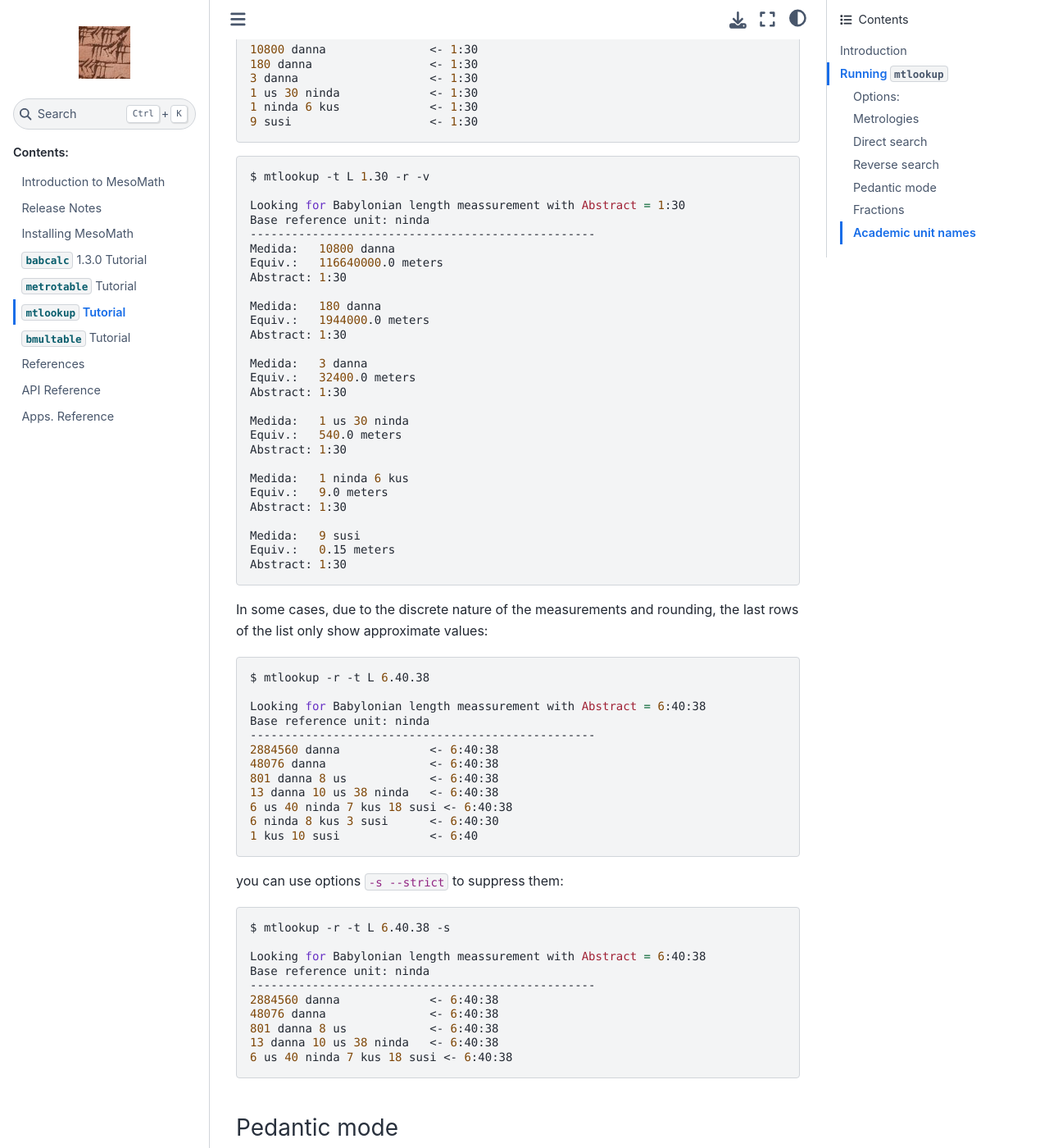
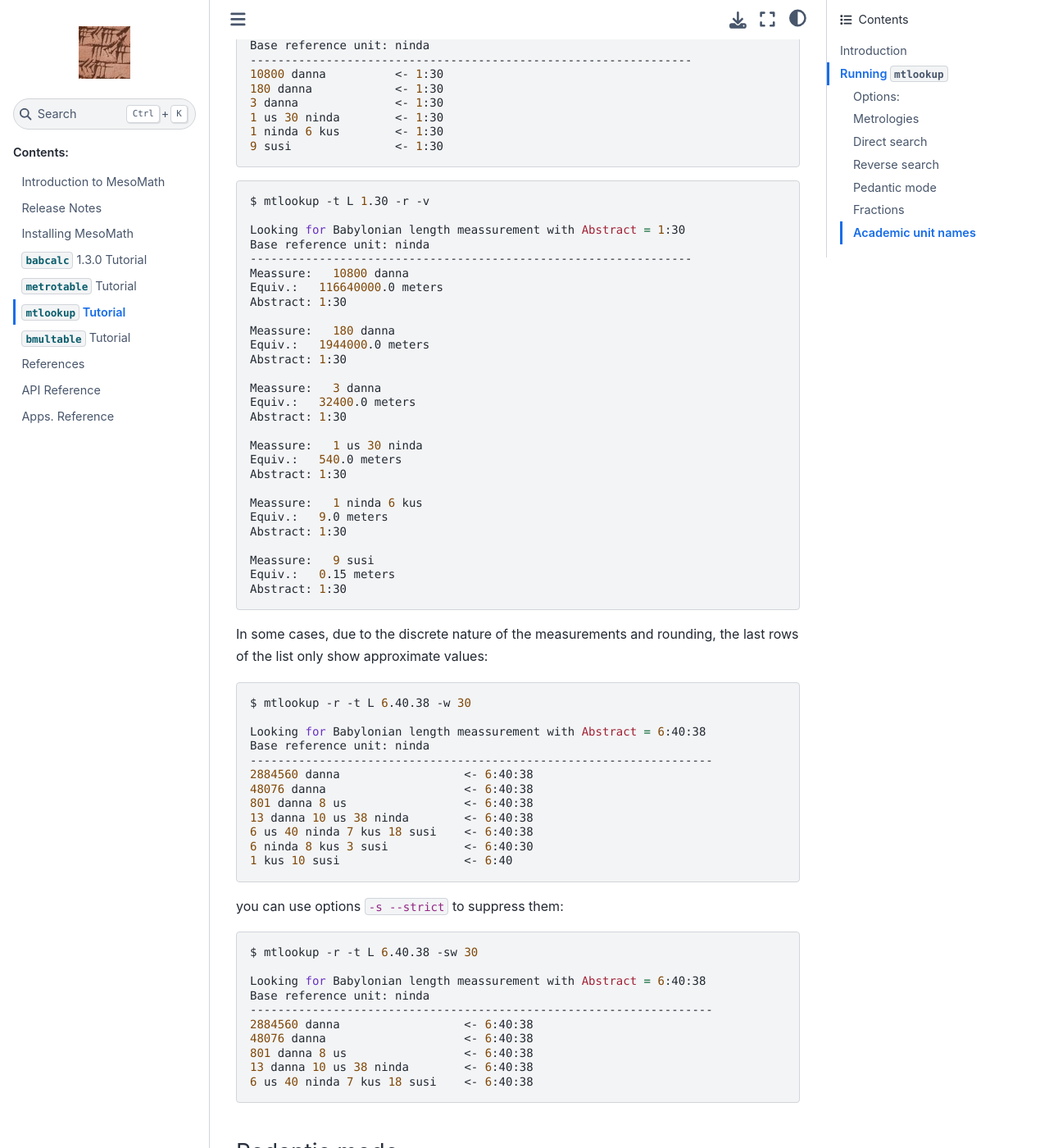
Before and after one commit to jccsvq/mesomath, a Sphinx documentation site: the page built from docs/source/progs/mtlookup.md, in a window 1280 px wide and 1400 px high, scrolled down 2419 px. Shown: the whole window at 82% size. Built offline with Sphinx 7.4.7 and the Sphinx Book theme 1.1.4, drawn with Linux system fonts in a browser that asks for light colours; some of the changed text lies outside the part shown.

````diff
--- a/docs/source/conf.py
+++ b/docs/source/conf.py
@@ -65,7 +65,7 @@ autodoc_default_options = {
 add_module_names = False
 
 # Ordena los métodos por tipo (clase, método, etc.) o por fuente
-autodoc_member_order = "bysource"
+autodoc_member_order = "groupwise"
 
 autoclass_content = "both"
 
--- a/docs/source/conf_rtd.py
+++ b/docs/source/conf_rtd.py
@@ -64,7 +64,7 @@ autodoc_default_options = {
 add_module_names = False
 
 # Ordena los métodos por tipo (clase, método, etc.) o por fuente
-autodoc_member_order = "bysource"
+autodoc_member_order = "groupwise"
 
 autoclass_content = "both"
 
--- a/docs/source/progs/apps.rst
+++ b/docs/source/progs/apps.rst
@@ -1,5 +1,11 @@
 Apps. Reference
 ===============
+
+babcalc app.
+------------
+.. automodule:: mesomath.babcalc
+   :members:
+   :undoc-members:
 
 metrotable app.
 ---------------
--- a/docs/source/progs/mtlookup.md
+++ b/docs/source/progs/mtlookup.md
@@ -32,7 +32,7 @@ Use `-h` or `--help` to see the options:
 
 ```bash
 $ mtlookup --help
-usage: mtlookup [-h] [-t {L,Lh,S,V,C,W,SysG,SysS}] [-r] [-f FORCE] [-v]
+usage: mtlookup [-h] [-t {L,Lh,S,V,C,W,B,SysG,SysS}] [-r] [-f FORCE] [-v]
                 [-F {0,1}] [-p] [-s] [-a]
                 VALUE
 
@@ -44,7 +44,7 @@ positional arguments:
 
 options:
   -h, --help            show this help message and exit
-  -t {L,Lh,S,V,C,W,SysG,SysS}, --type {L,Lh,S,V,C,W,SysG,SysS}
+  -t {L,Lh,S,V,C,W,B,SysG,SysS}, --type {L,Lh,S,V,C,W,B,SysG,SysS}
                         Metrology to use (default: None)
   -r, --reverse         Reverse lookup ,lists measures having an abstract
                         number (default: False)
@@ -91,11 +92,10 @@ You can use the verbose options `-v` or `--verbose`:
 ```bash
 $ mtlookup -t L '1 us 30 ninda' --verbose
 
-Abstract number for  Babylonian length meassurement
+Abstract number for Babylonian length meassurement
     Base unit:  ninda
-========================================================
+===================================================
 1 us 30 ninda  ->  1:30 Reciprocal:  40
-
 ```
 
 
@@ -108,13 +108,13 @@ $ mtlookup -t L 1.30 -r
 
 Looking for Babylonian length meassurement with Abstract = 1:30
 Base reference unit: ninda
---------------------------------------------------
-10800 danna               <- 1:30
-180 danna                 <- 1:30
-3 danna                   <- 1:30
-1 us 30 ninda             <- 1:30
-1 ninda 6 kus             <- 1:30
-9 susi                    <- 1:30
+----------------------------------------------------------------
+10800 danna          <- 1:30
+180 danna            <- 1:30
+3 danna              <- 1:30
+1 us 30 ninda        <- 1:30
+1 ninda 6 kus        <- 1:30
+9 susi               <- 1:30
 
 ```
 
@@ -123,66 +123,63 @@ $ mtlookup -t L 1.30 -r -v
 
 Looking for Babylonian length meassurement with Abstract = 1:30
 Base reference unit: ninda
---------------------------------------------------
-Medida:   10800 danna
+----------------------------------------------------------------
+Meassure:   10800 danna
 Equiv.:   116640000.0 meters
 Abstract: 1:30
 
-Medida:   180 danna
+Meassure:   180 danna
 Equiv.:   1944000.0 meters
 Abstract: 1:30
 
-Medida:   3 danna
+Meassure:   3 danna
 Equiv.:   32400.0 meters
 Abstract: 1:30
 
-Medida:   1 us 30 ninda
+Meassure:   1 us 30 ninda
 Equiv.:   540.0 meters
 Abstract: 1:30
 
-Medida:   1 ninda 6 kus
+Meassure:   1 ninda 6 kus
 Equiv.:   9.0 meters
 Abstract: 1:30
 
-Medida:   9 susi
+Meassure:   9 susi
 Equiv.:   0.15 meters
 Abstract: 1:30
-
 ```
 
 In some cases, due to the discrete nature of the measurements and rounding, the last rows of the list only show approximate values:
 
 ```bash
-$ mtlookup -r -t L 6.40.38
+$ mtlookup -r -t L 6.40.38 -w 30
 
 Looking for Babylonian length meassurement with Abstract = 6:40:38
 Base reference unit: ninda
---------------------------------------------------
-2884560 danna             <- 6:40:38
-48076 danna               <- 6:40:38
-801 danna 8 us            <- 6:40:38
-13 danna 10 us 38 ninda   <- 6:40:38
-6 us 40 ninda 7 kus 18 susi <- 6:40:38
-6 ninda 8 kus 3 susi      <- 6:40:30
-1 kus 10 susi             <- 6:40
-
+-------------------------------------------------------------------
+2884560 danna                  <- 6:40:38
+48076 danna                    <- 6:40:38
+801 danna 8 us                 <- 6:40:38
+13 danna 10 us 38 ninda        <- 6:40:38
+6 us 40 ninda 7 kus 18 susi    <- 6:40:38
+6 ninda 8 kus 3 susi           <- 6:40:30
+1 kus 10 susi                  <- 6:40
 ```
 
 
 you can use options `-s --strict` to suppress them:
 
 ```bash
-$ mtlookup -r -t L 6.40.38 -s
+$ mtlookup -r -t L 6.40.38 -sw 30
 
 Looking for Babylonian length meassurement with Abstract = 6:40:38
 Base reference unit: ninda
---------------------------------------------------
-2884560 danna             <- 6:40:38
-48076 danna               <- 6:40:38
-801 danna 8 us            <- 6:40:38
-13 danna 10 us 38 ninda   <- 6:40:38
-6 us 40 ninda 7 kus 18 susi <- 6:40:38
-
+-------------------------------------------------------------------
+2884560 danna                  <- 6:40:38
+48076 danna                    <- 6:40:38
+801 danna 8 us                 <- 6:40:38
+13 danna 10 us 38 ninda        <- 6:40:38
+6 us 40 ninda 7 kus 18 susi    <- 6:40:38
 ```
 
 ###  Pedantic mode
@@ -220,13 +217,13 @@ $ mtlookup -t L 1.30 -r -F0
 
 Looking for Babylonian length meassurement with Abstract = 1:30
 Base reference unit: ninda
---------------------------------------------------
-10800 danna               <- 1:30
-180 danna                 <- 1:30
-3 danna                   <- 1:30
-1 1/2 us                  <- 1:30
-1 1/2 ninda               <- 1:30
-9 susi                    <- 1:30
+----------------------------------------------------------------
+10800 danna          <- 1:30
+180 danna            <- 1:30
+3 danna              <- 1:30
+1 1/2 us             <- 1:30
+1 1/2 ninda          <- 1:30
+9 susi               <- 1:30
 ```
 
 
@@ -237,13 +234,13 @@ $ mtlookup -t L 1.30 -r -pF1
 
 Looking for Babylonian length meassurement with Abstract = 1:30
 Base reference unit: ninda
---------------------------------------------------
-(3 sar) danna             <- 1:30
-(3 ges) danna             <- 1:30
-(3 dis) danna             <- 1:30
-(1 dis) 1/2 us            <- 1:30
-(1 dis) 1/2 ninda         <- 1:30
-1/6 kus (4 dis) susi      <- 1:30
+----------------------------------------------------------------
+(3 sar) danna        <- 1:30
+(3 ges) danna        <- 1:30
+(3 dis) danna        <- 1:30
+(1 dis) 1/2 us       <- 1:30
+(1 dis) 1/2 ninda    <- 1:30
+1/6 kus (4 dis) susi <- 1:30
 ```
 
 ### Academic unit names
--- a/pyproject.toml
+++ b/pyproject.toml
@@ -100,6 +100,8 @@ exclude = [
   "caca*.*",
   "*.ipynb",
   "tests/.pytest_cache",
+  "/biblio",
+  "/other",
 ]
 
 [[tool.mypy.overrides]]
````
Also changed, not shown: other parts of docs/source/progs/mtlookup.md (+13 -12 lines), README.md (+19 -8 lines), docs/source/index.md (+1 -2 lines), docs/source/progs/metrotable.md (+59 -53 lines), docs/source/tutorial.md (+38 -0 lines), 3 other files.
